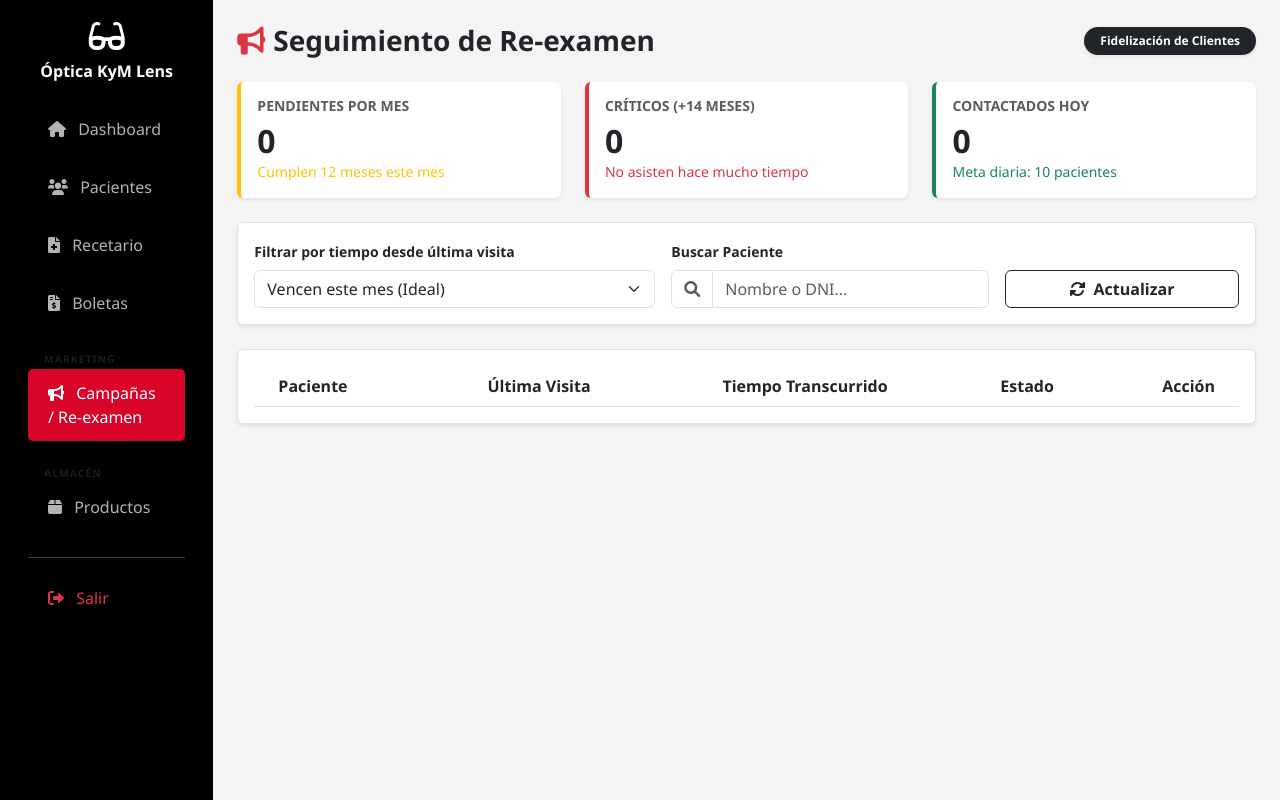
After one commit to JMVasquezR/administrador_optica, a Django app: page /gestion-kym-26/marketing/re-examenes in a window 1280 px wide. The commit adds this page. Run offline with Django 5.2, Linux system fonts and the light colour scheme; a user stored in the database is signed in; tables that the repository leaves empty hold one stand-in row (values such as "Sample post"); lists and menus that the app fills with data are empty.

Commit message:
Se agega nuevo diseno para marketing y re examenes

```diff
--- a/app_backend/admin.py
+++ b/app_backend/admin.py
@@ -25,6 +25,8 @@ class PatientAdmin(admin.ModelAdmin):
                 'document_number',
                 'direction',
                 ('phone_or_cellular', 'email'),
+                'is_active',
+                'last_visit',
             ]
         }),
     ]
--- a/app_backend/api/serializers.py
+++ b/app_backend/api/serializers.py
@@ -99,17 +99,18 @@ class TypeDocumentSerializer(serializers.ModelSerializer):
 
 
 class PatientSerializer(serializers.ModelSerializer):
-    # Campos de solo lectura para el listado
     full_name = serializers.ReadOnlyField()
     full_document = serializers.ReadOnlyField()
     type_document_name = serializers.ReadOnlyField(source='type_document.short_name')
+    months_since_last_visit = serializers.ReadOnlyField()
 
     class Meta:
         model = Patient
         fields = [
             'id', 'first_name', 'surname', 'second_surname', 'date_of_birth',
             'type_document', 'type_document_name', 'document_number', 'full_document',
-            'gender', 'phone_or_cellular', 'direction', 'email', 'is_active', 'full_name'
+            'gender', 'phone_or_cellular', 'direction', 'email', 'is_active',
+            'full_name', 'last_visit', 'months_since_last_visit'
         ]
         validators = [
             UniqueTogetherValidator(
--- a/app_backend/api/views.py
+++ b/app_backend/api/views.py
@@ -4,6 +4,7 @@ from django.db.models import Sum
 from django.utils import timezone
 from django_filters.rest_framework import DjangoFilterBackend
 from rest_framework import viewsets, filters
+from rest_framework.decorators import action
 from rest_framework.pagination import PageNumberPagination
 from rest_framework.permissions import IsAuthenticated
 from rest_framework.response import Response
@@ -52,6 +53,14 @@ class SalesTicketViewSet(viewsets.ModelViewSet):
     filterset_fields = ['is_disabled', 'date_of_issue']
     search_fields = ['ballot_number', 'patient__first_name', 'patient__surname', 'payer_name']
 
+    def perform_create(self, serializer):
+        ticket = serializer.save()
+
+        if ticket.patient:
+            patient = ticket.patient
+            patient.last_visit = ticket.date_of_issue
+            patient.save()
+
 
 class TypeDocumentViewSet(viewsets.ReadOnlyModelViewSet):
     permission_classes = [IsAuthenticated]
@@ -68,6 +77,22 @@ class PatientViewSet(viewsets.ModelViewSet):
     filterset_fields = ['is_active']
     search_fields = ['first_name', 'surname', 'second_surname', 'document_number']
     ordering_fields = ['first_name', 'surname', 'created']
+
+    @action(detail=False, methods=['get'], url_path='campaign')
+    def campaign(self, request):
+        hace_11_meses = timezone.now().date() - timedelta(days=330)
+        queryset = self.queryset.filter(is_active=True, last_visit__lte=hace_11_meses).order_by('last_visit')
+        query = request.query_params.get('search', None)
+
+        if query:
+            queryset = queryset.filter(
+                models.Q(first_name__icontains=query) |
+                models.Q(surname__icontains=query) |
+                models.Q(document_number__icontains=query)
+            )
+
+        serializer = self.get_serializer(queryset, many=True)
+        return Response(serializer.data)
 
 
 class ProductViewSet(viewsets.ModelViewSet):
--- /dev/null
+++ b/app_web/static/v2/marketing/re-examenes.js
@@ -0,0 +1,185 @@
+/* ==========================================
+   CAMPAIGN.JS - ÓPTICA KyM LENS
+   Marketing y Fidelización de Pacientes
+   ========================================== */
+
+// --- 1. Loader Global (Bloqueo Total) ---
+const showGlobalLoader = () => {
+    const loader = document.getElementById('page-loader');
+    if (loader) loader.classList.remove('loader-hidden');
+};
+
+const hideGlobalLoader = () => {
+    const loader = document.getElementById('page-loader');
+    if (loader) {
+        setTimeout(() => loader.classList.add('loader-hidden'), 300);
+    }
+};
+
+// --- 2. Loader Local (Opacidad en Tabla) ---
+const showTableLoading = () => {
+    const tableContainer = document.querySelector('.table-responsive');
+    if (tableContainer) {
+        tableContainer.style.opacity = '0.5';
+        tableContainer.style.pointerEvents = 'none';
+        tableContainer.style.cursor = 'wait';
+    }
+};
+
+const hideTableLoading = () => {
+    const tableContainer = document.querySelector('.table-responsive');
+    if (tableContainer) {
+        tableContainer.style.opacity = '1';
+        tableContainer.style.pointerEvents = 'auto';
+        tableContainer.style.cursor = 'default';
+    }
+};
+
+/* ==========================================
+   INICIALIZACIÓN
+   ========================================== */
+document.addEventListener('DOMContentLoaded', () => {
+    // Carga inicial con bloqueo total
+    initCampaignPage();
+
+    // Eventos de Filtros (Carga Ligera)
+    document.getElementById('campaign-search')?.addEventListener('input', debounce(() => applyCampaignFilters(), 500));
+    document.getElementById('filter-campaign-period')?.addEventListener('change', () => applyCampaignFilters());
+
+    document.getElementById('btn-refresh')?.addEventListener('click', () => {
+        applyCampaignFilters();
+    });
+});
+
+const initCampaignPage = async () => {
+    showGlobalLoader();
+    try {
+        await fetchCampaignData();
+    } finally {
+        hideGlobalLoader();
+    }
+};
+
+/* ==========================================
+   API: OBTENER DATOS DE CAMPAÑA
+   ========================================== */
+const fetchCampaignData = async (url = '/api/patients/campaign/') => {
+    try {
+        const response = await fetch(url);
+        if (!response.ok) throw new Error('Error al obtener datos');
+
+        // Al ser ModelViewSet con StandardResultsSetPagination, la data viene en 'results'
+        const data = await response.json();
+        const patients = data.results || data;
+
+        renderCampaignTable(patients);
+        updateCampaignMetrics(patients);
+    } catch (error) {
+        console.error('Error:', error);
+    }
+};
+
+const applyCampaignFilters = async () => {
+    showTableLoading();
+
+    const search = document.getElementById('campaign-search').value;
+    const period = document.getElementById('filter-campaign-period').value;
+
+    let url = new URL('/api/patients/campaign/', window.location.origin);
+    if (search) url.searchParams.append('search', search);
+
+    // El filtrado por 'period' (crítico vs mes) se puede manejar aquí en JS
+    // o enviarlo como parámetro si decides filtrar en el backend
+    await fetchCampaignData(url.toString());
+
+    hideTableLoading();
+};
+
+/* ==========================================
+   RENDERIZADO DE TABLA Y MÉTRICAS
+   ========================================== */
+const renderCampaignTable = (patients) => {
+    const tableBody = document.getElementById('campaign-table-body');
+    const periodFilter = document.getElementById('filter-campaign-period').value;
+
+    if (!patients?.length) {
+        tableBody.innerHTML = `<tr><td colspan="5" class="text-center py-4 text-muted">No hay pacientes que requieran re-examen bajo este filtro.</td></tr>`;
+        return;
+    }
+
+    // Filtrado local adicional según el select de periodo
+    let filtered = patients;
+    if (periodFilter === 'month') {
+        filtered = patients.filter(p => p.months_since_last_visit >= 11 && p.months_since_last_visit <= 13);
+    } else if (periodFilter === 'critical') {
+        filtered = patients.filter(p => p.months_since_last_visit >= 14);
+    }
+
+    tableBody.innerHTML = filtered.map(p => {
+        const months = p.months_since_last_visit || 0;
+        const isCritical = months >= 14;
+
+        return `
+            <tr>
+                <td class="ps-4">
+                    <div class="fw-bold text-dark">${p.full_name}</div>
+                    <small class="text-muted">DNI: ${p.document_number} | Cel: ${p.phone_or_cellular || '---'}</small>
+                </td>
+                <td class="text-center">${p.last_visit || 'Sin registro'}</td>
+                <td class="text-center">
+                    <span class="badge bg-light text-dark border">${months} meses</span>
+                </td>
+                <td class="text-center">
+                    <span class="badge ${isCritical ? 'bg-danger' : 'bg-warning text-dark'} rounded-pill small">
+                        ${isCritical ? 'CRÍTICO' : 'POR VENCER'}
+                    </span>
+                </td>
+                <td class="text-end pe-4">
+                    <button class="btn btn-success btn-sm shadow-sm"
+                            onclick="sendWhatsApp('${p.phone_or_cellular}', '${p.first_name}')">
+                        <i class="fab fa-whatsapp me-1"></i> Notificar
+                    </button>
+                </td>
+            </tr>`;
+    }).join('');
+};
+
+const updateCampaignMetrics = (patients) => {
+    // Calculamos basándonos en el campo calculado del Serializer
+    const monthCount = patients.filter(p => p.months_since_last_visit >= 11 && p.months_since_last_visit <= 13).length;
+    const criticalCount = patients.filter(p => p.months_since_last_visit >= 14).length;
+
+    document.getElementById('count-month').innerText = monthCount;
+    document.getElementById('count-critical').innerText = criticalCount;
+};
+
+/* ==========================================
+   ACCIÓN: WHATSAPP
+   ========================================== */
+const sendWhatsApp = (phone, name) => {
+    if (!phone || phone === 'null' || phone === '') {
+        alert("El paciente no tiene un número de celular registrado en KyM Lens.");
+        return;
+    }
+
+    // Mensaje personalizado
+    const msg = `Hola ${name}, te saluda Martí de Óptica KyM Lens. 👋 Te escribimos para recordarte que ya pasó un año desde tu último examen de vista. Es importante verificar si tu medida ha cambiado para cuidar tu salud visual. ¿Te gustaría agendar un control gratuito esta semana?`;
+
+    const whatsappUrl = `https://wa.me/51${phone}?text=${encodeURIComponent(msg)}`;
+    window.open(whatsappUrl, '_blank');
+
+    // Actualizar contador visual de "Contactados hoy"
+    let currentDone = parseInt(document.getElementById('count-done').innerText);
+    document.getElementById('count-done').innerText = currentDone + 1;
+};
+
+/* ==========================================
+   UTILIDADES
+   ========================================== */
+function debounce(func, timeout = 300) {
+    let timer;
+    return (...args) => {
+        clearTimeout(timer);
+        timer = setTimeout(() => func.apply(this, args), timeout);
+    };
+}
--- /dev/null
+++ b/app_web/templates/v2/marketing/re-examenes.html
@@ -0,0 +1,125 @@
+{% load static %}
+<!DOCTYPE html>
+<html lang="es">
+<head>
+    <meta charset="UTF-8">
+    <meta name="viewport" content="width=device-width, initial-scale=1.0">
+    <title>Campañas y Re-examen | Óptica KyM Lens</title>
+    <link href="https://cdn.jsdelivr.net/npm/bootstrap@5.3.0/dist/css/bootstrap.min.css" rel="stylesheet">
+    <link href="https://cdnjs.cloudflare.com/ajax/libs/font-awesome/6.0.0/css/all.min.css" rel="stylesheet">
+    <link href="{% static 'v2/base.css' %}" rel="stylesheet">
+</head>
+<body>
+
+<div id="page-loader">
+    <div class="text-center">
+        <div class="spinner-border text-danger" style="width: 3rem; height: 3rem;" role="status">
+            <span class="visually-hidden">Cargando...</span>
+        </div>
+        <h6 class="mt-3 fw-bold text-dark">Óptica KyM Lens</h6>
+    </div>
+</div>
+
+<div class="container-fluid">
+    <div class="row">
+        {% include 'v2/menu.html' %}
+
+        <main class="col-md-9 ms-sm-auto col-lg-10 px-md-4 py-4">
+            <div class="d-flex justify-content-between align-items-center mb-4">
+                <h3 class="fw-bold m-0">
+                    <i class="fas fa-bullhorn me-2 text-danger"></i>Seguimiento de Re-examen
+                </h3>
+                <span class="badge bg-dark px-3 py-2 rounded-pill shadow-sm">Fidelización de Clientes</span>
+            </div>
+
+            <div class="row mb-4">
+                <div class="col-md-4">
+                    <div class="card shadow-sm border-0 border-start border-warning border-4 h-100">
+                        <div class="card-body">
+                            <h6 class="text-muted small fw-bold text-uppercase">Pendientes por mes</h6>
+                            <h2 class="fw-bold mb-0" id="count-month">0</h2>
+                            <p class="text-warning small mb-0">Cumplen 12 meses este mes</p>
+                        </div>
+                    </div>
+                </div>
+                <div class="col-md-4">
+                    <div class="card shadow-sm border-0 border-start border-danger border-4 h-100">
+                        <div class="card-body">
+                            <h6 class="text-muted small fw-bold text-uppercase">Críticos (+14 meses)</h6>
+                            <h2 class="fw-bold mb-0" id="count-critical">0</h2>
+                            <p class="text-danger small mb-0">No asisten hace mucho tiempo</p>
+                        </div>
+                    </div>
+                </div>
+                <div class="col-md-4">
+                    <div class="card shadow-sm border-0 border-start border-success border-4 h-100">
+                        <div class="card-body">
+                            <h6 class="text-muted small fw-bold text-uppercase">Contactados hoy</h6>
+                            <h2 class="fw-bold mb-0" id="count-done">0</h2>
+                            <p class="text-success small mb-0">Meta diaria: 10 pacientes</p>
+                        </div>
+                    </div>
+                </div>
+            </div>
+
+            <div class="table-container p-3 mb-4 bg-white shadow-sm rounded border">
+                <div class="row g-3">
+                    <div class="col-md-5">
+                        <label class="form-label small fw-bold">Filtrar por tiempo desde última visita</label>
+                        <select id="filter-campaign-period" class="form-select">
+                            <option value="all">Ver todos los vencidos</option>
+                            <option value="month" selected>Vencen este mes (Ideal)</option>
+                            <option value="critical">Vencidos hace +14 meses (Recuperar)</option>
+                        </select>
+                    </div>
+                    <div class="col-md-4">
+                        <label class="form-label small fw-bold">Buscar Paciente</label>
+                        <div class="input-group">
+                            <span class="input-group-text bg-white"><i class="fas fa-search text-muted"></i></span>
+                            <input type="text" id="campaign-search" class="form-control" placeholder="Nombre o DNI...">
+                        </div>
+                    </div>
+                    <div class="col-md-3 d-flex align-items-end">
+                        <button class="btn btn-outline-dark w-100 fw-bold" id="btn-refresh">
+                            <i class="fas fa-sync-alt me-1"></i> Actualizar
+                        </button>
+                    </div>
+                </div>
+            </div>
+
+            <div class="table-container p-3 bg-white shadow-sm rounded border">
+                <div class="table-responsive">
+                    <table class="table table-hover align-middle mb-0">
+                        <thead class="thead-custom">
+                        <tr>
+                            <th class="ps-4">Paciente</th>
+                            <th class="text-center">Última Visita</th>
+                            <th class="text-center">Tiempo Transcurrido</th>
+                            <th class="text-center">Estado</th>
+                            <th class="text-end pe-4">Acción</th>
+                        </tr>
+                        </thead>
+                        <tbody id="campaign-table-body">
+                        </tbody>
+                    </table>
+                </div>
+            </div>
+        </main>
+    </div>
+</div>
+
+<script src="https://cdn.jsdelivr.net/npm/bootstrap@5.3.0/dist/js/bootstrap.bundle.min.js"></script>
+<script src="{% static 'v2/marketing/re-examenes.js' %}"></script>
+
+<script>
+    // Martí: Solo mantenemos el control del loader para la NAVEGACIÓN entre páginas.
+    // El ocultado inicial lo hará la función initCampaignPage() en re-examenes.js
+    document.addEventListener('click', (e) => {
+        const link = e.target.closest('a.nav-link, .card-menu');
+        if (link && link.href && !link.href.includes('#') && link.target !== '_blank') {
+            document.getElementById('page-loader').classList.remove('loader-hidden');
+        }
+    });
+</script>
+</body>
+</html>
--- a/app_web/templates/v2/menu.html
+++ b/app_web/templates/v2/menu.html
@@ -11,6 +11,7 @@
         <i class="fa-solid fa-glasses fa-2x text-white"></i>
         <h6 class="mt-2 fw-bold text-white">Óptica KyM Lens</h6>
     </div>
+
     <ul class="nav flex-column px-3">
         <li class="nav-item">
             <a href="{% url 'app_web:home' %}"
@@ -40,6 +41,21 @@
             </a>
         </li>
 
+        <li class="nav-item mt-2">
+            <small class="text-muted text-uppercase fw-bold px-3" style="font-size: 0.65rem; letter-spacing: 1px;">Marketing</small>
+        </li>
+
+        <li class="nav-item">
+            <a href="{% url 'app_web:marketing_re_examenes' %}"
+               class="nav-link {% if request.resolver_match.url_name == 'marketing_re_examenes' %}active{% endif %}">
+                <i class="fas fa-bullhorn me-2"></i> Campañas / Re-examen
+            </a>
+        </li>
+
+        <li class="nav-item mt-2">
+            <small class="text-muted text-uppercase fw-bold px-3" style="font-size: 0.65rem; letter-spacing: 1px;">Almacén</small>
+        </li>
+
         <li class="nav-item">
             <a href="{% url 'app_web:product_list' %}"
                class="nav-link {% if request.resolver_match.url_name == 'product_list' %}active{% endif %}">
--- a/app_web/urls.py
+++ b/app_web/urls.py
@@ -1,7 +1,8 @@
 from django.urls import path
 
 from app_web.views import (
-    home_view, product_list_view, patient_list_view, sales_ticket_list_view, recipe_list_view, one_page_view
+    home_view, product_list_view, patient_list_view, sales_ticket_list_view, recipe_list_view, one_page_view,
+    marketin_re_examenes_view
 )
 
 app_name = 'app_web'
@@ -13,4 +14,5 @@ urlpatterns = [
     path('gestion-kym-26/pacientes/', patient_list_view, name='patient_list'),
     path('gestion-kym-26/ventas/', sales_ticket_list_view, name='sales_ticket_list'),
     path('gestion-kym-26/recetario/', recipe_list_view, name='recipe_list'),
+    path('gestion-kym-26/marketing/re-examenes', marketin_re_examenes_view, name='marketing_re_examenes'),
 ]
--- a/app_web/views.py
+++ b/app_web/views.py
@@ -29,3 +29,8 @@ def sales_ticket_list_view(request):
 @login_required
 def recipe_list_view(request):
     return render(request, 'v2/recetarios/listado.html')
+
+
+@login_required
+def marketin_re_examenes_view(request):
+    return render(request, 'v2/marketing/re-examenes.html')
```
Also changed, not shown: app_backend/models/patients.py (+10 -0 lines), app_backend/migrations/0002_patient_last_visit.py (added).
